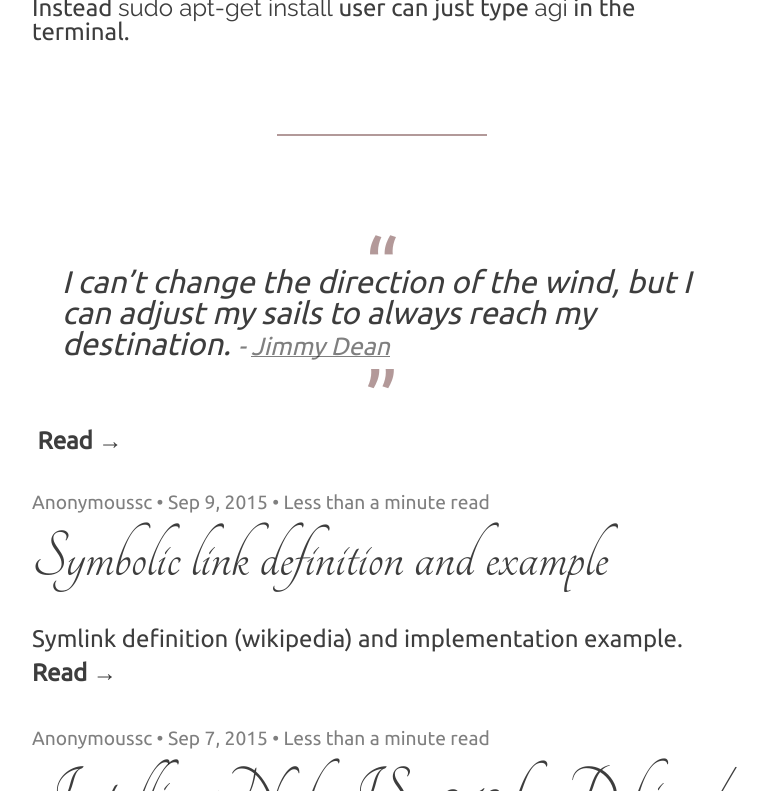
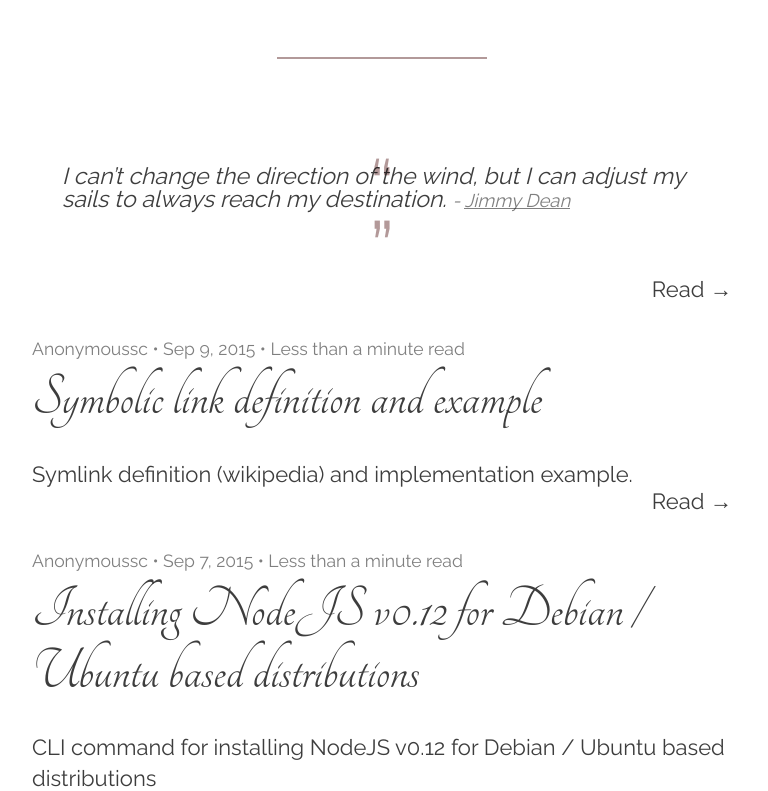
Before and after one commit to anonymoussc/anonymoussc.github.io, a Jekyll site: the page built from index.html, in a window 1280 px wide, cut to the strip 1129-1920 px from the top of the page. Shown: the whole strip, without its empty margins (258-1026 px from the left). Built offline with Jekyll 4.4.1, drawn with Linux system fonts in a browser that asks for light colours; nearby versions of some CDN libraries; the list of posts is cut into pages by our own code; some of the changed text lies outside the part shown.

Commit message:
/ :ok_hand:

```diff
--- a/_config.yml
+++ b/_config.yml
@@ -35,7 +35,7 @@
 display-author-front-page: true
 # http://alanwsmith.com/jekyll-liquid-date-formatting-examples
 date_format: "%b %-d, %Y"
-nav-breaking-point: 580px
+nav-breaking-point: 610px
 paginate: 7
 display-next-prev-post: true
 disqus-shortname: x5dceb5ad
--- a/_posts/2015-09-07-installing-nodejs-v012-for-debian-ubuntu-based-distributions.markdown
+++ b/_posts/2015-09-07-installing-nodejs-v012-for-debian-ubuntu-based-distributions.markdown
@@ -2,6 +2,7 @@
 title:  "Installing NodeJS v0.12 for Debian / Ubuntu based distributions"
 date:   2015-09-07 21:54:00
 categories: Software-Engineering NodeJS
+summary: CLI command for installing NodeJS v0.12 for Debian / Ubuntu based distributions
 ---
 
 CLI command :
--- a/css/style.css
+++ b/css/style.css
@@ -19,7 +19,7 @@
 /* Content */
 
 body {
-  font-family: "Ubuntu", Georgia, Cambria, "Raleway", Times, serif;
+  font-family: "Raleway", Georgia, Cambria, "Ubuntu", Times, serif;
   font-size: 18px;
   -webkit-font-smoothing: antialiased;
   font-weight: 400;
@@ -98,7 +98,7 @@
   text-align: center;
 }
 h2, h3, h4, h5, h6 {
-  font-family: "Raleway", Ubuntu, sans-serif;
+  font-family: "Ubuntu", Raleway, sans-serif;
   font-weight: 900;
   background-image: none;
   text-decoration: none !important;
@@ -170,7 +170,7 @@
   display: block;
   text-align: center;
   vertical-align: bottom;
-  height: 40px;
+  height: 15px;
   font-style: normal;
 }
 blockquote::before {
@@ -182,7 +182,7 @@
   margin-bottom: 30px;
 }
 code {
-  font-family: "Raleway", monospace;
+  font-family: "monospace", Ubuntu;
 }
 p code {
   font-size: .7em;
@@ -289,10 +289,15 @@
   margin-bottom: 0;
 }
 a.read-more {
-  display: inline-block;
+  /*
+  font-family: "Raleway", Tangerine, sans-serif;
+  font-size: 2em;
+  */
+  display: block;
   background-image: none;
   text-decoration: none !important;
-  font-weight: 600;
+  font-weight: 500;
+  text-align: right;
 }
 input[type="email"],
 textarea {
@@ -306,7 +311,7 @@
   box-sizing: border-box;
 }
 input[type="submit"] {
-  font-family: "Ubuntu", Verdana, sans-serif;
+  font-family: "Raleway", Verdana, sans-serif;
   font-size: inherit;
   font-weight: 600;
   color: rgba({{ site.text-color }},.76);
@@ -319,7 +324,7 @@
 }
 .pagination {
   margin-top: -30px;
-  font-family: "Raleway", Verdana, sans-serif;
+  font-family: "Ubuntu", Verdana, sans-serif;
   font-weight: 600;
   padding-bottom: 50px;
 }
@@ -409,7 +414,7 @@
     font-size: 26px;
   }
   body {
-    font-size: 21px;
+    font-size: 20px;
   }
 
 }
@@ -418,7 +423,7 @@
     font-size: 32px;
   }
   body {
-    font-size: 24px;
+    font-size: 22px;
   }
   .wrap {
     padding: 0 30px;
@@ -450,7 +455,7 @@
     margin: 70px;
   }
   h1 {
-    font-size: 2.7em;
+    font-size: 2.6em;
     margin-bottom: -10px;
   }
   h2 {
@@ -471,13 +476,13 @@
   }
   blockquote {
     padding: 0 30px;
-    font-size: 1.3em;
+    font-size: 1.05em;
   }
   hr {
     margin: 90px auto;
   }
 }
-@media all and (min-width: {{ site.nav-breaking-point }}) {
+@media all and (min-width: 580px) {
   .website-title {
     text-align: left;
   }
@@ -511,7 +516,7 @@
 }
 @media all and (min-width: 760px) {
   h1 {
-    font-size: 2.9em;
+    font-size: 2.8em;
   }
   article:last-of-type::after {
     content: "";
@@ -549,7 +554,7 @@
         margin-left: 10px;
     }
 
-    @media screen and (max-width: 610px) {
+    @media screen and (max-width: {{ site.nav-breaking-point }}) {
         .site-nav {
             position: absolute;
             top: -5px;
```
Also changed, not shown: 1 other file.
